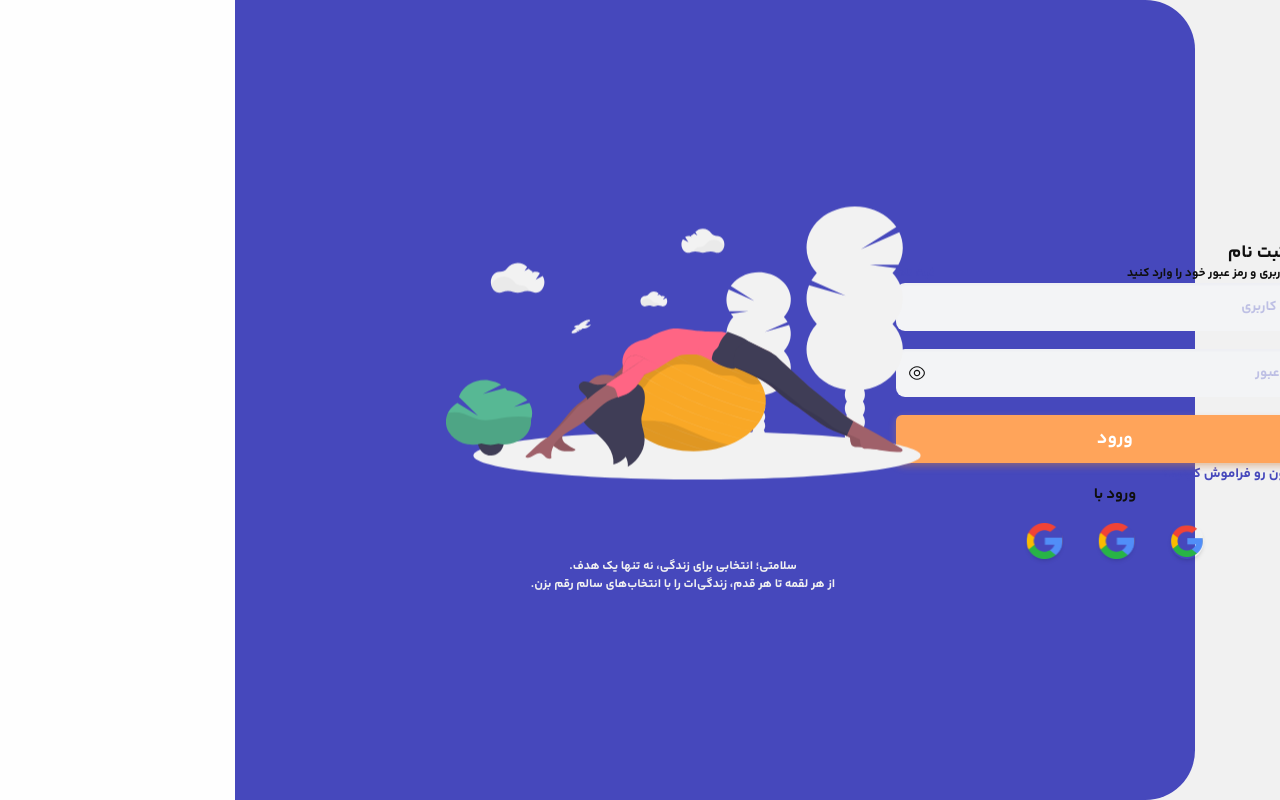
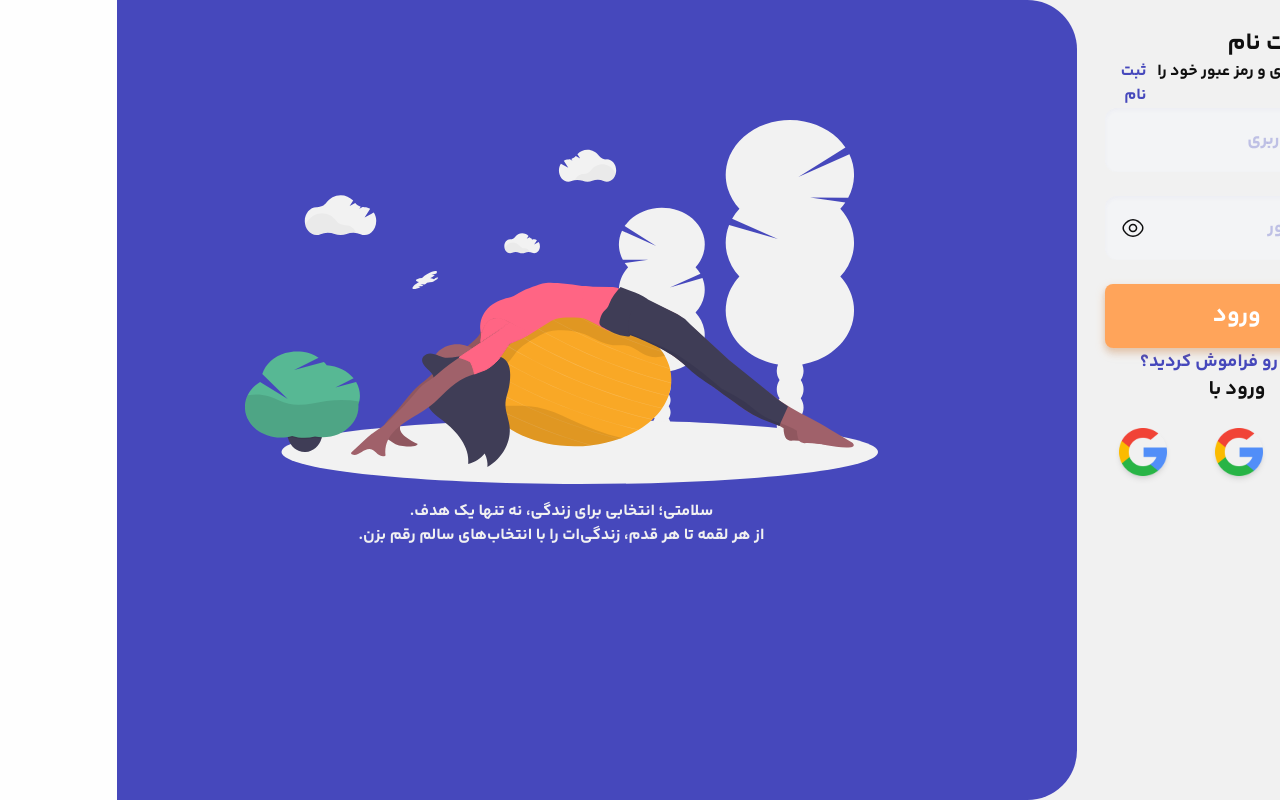
Before and after one commit to zahrabakhshandeh/Healthcare-Monitoring-Diet, a Next.js app: page /register/login in a window 1280 px wide. Built offline with nearby package versions, Linux system fonts and the light colour scheme.

Commit message:
creat login box without grid and its much better now!

```diff
--- a/src/app/register/login/page.tsx
+++ b/src/app/register/login/page.tsx
@@ -1,24 +1,26 @@
 import LoginBox from "@/components/LoginComponents/LoginBox";
-import BlueBackground from "@/components/LoginComponents/LoginPageBackground"
-import LoginArt from "/public/loginArt.svg"
-
+import BlueBackground from "@/components/LoginComponents/LoginPageBackground";
+import LoginArt from "/public/loginArt.svg";
 
 const Login = () => {
   return (
-    <section className="flex flex-row xl:justify-end xl:items-center md:bg-[var(--hr-gray)] md:justify-end sm:justify-center sm:items-center">
-      <BlueBackground loginMode={true}/>
-
-      <div className="grid justify-center items-center sm:grid xl:grid-cols-2 z-10 xl:absolute md:absolute sm:space-x-16 md:space-x-32 lg:max-lg:space-x-24 md:grid-cols-2 sm:grid-cols-1 md:justify-center md:items-center md:scale-90 xl:max-xl:scale-100 xl:max-xl:space-x-20 2xl:space-x-64 2xl:scale-100 xl:scale-75
-      ">
-          <LoginBox/>
-
-        <div className="justify-center items-center xl:flex  md:justify-center md:flex-col lg:items-center md:inline-block md:max-md:scale-50 hidden md:scale-75 xl:max-xl:scale-100 2xl:max-2xl:scale-150  xl:scale-100">
-          <LoginArt/>
-          <div className="md:pt-10 flex flex-col items-center">
-            <span className="xl:pt-16 text-[var(--hr-gray)] font-semibold xl:text-base">سلامتی؛ انتخابی برای زندگی، نه تنها یک هدف.</span>
-            <span className="text-[var(--hr-gray)]  font-semibold text-base"> از هر لقمه تا هر قدم، زندگی‌ات را با انتخاب‌های سالم رقم بزن.</span>
+    <section className="flex relative h-screen justify-center item lg:justify-start lg:bg-[var(--hr-gray)]">
+      <main className="w-full">
+        <LoginBox />
+      </main>
+      <div className="hidden lg:inline-block">
+        <div className="absolute flex flex-col gap-4 z-10 top-[15%] left-[10%]">
+          <LoginArt />
+          <div className=" relative bottom-0 flex flex-col items-center">
+            <span className="text-[var(--hr-gray)] font-semibold text-base">
+              سلامتی؛ انتخابی برای زندگی، نه تنها یک هدف.
+            </span>
+            <span className="text-[var(--hr-gray)]  font-semibold text-base">
+              از هر لقمه تا هر قدم، زندگی‌ات را با انتخاب‌های سالم رقم بزن.
+            </span>
           </div>
         </div>
+        <BlueBackground loginMode={true} />
       </div>
     </section>
   );
```
